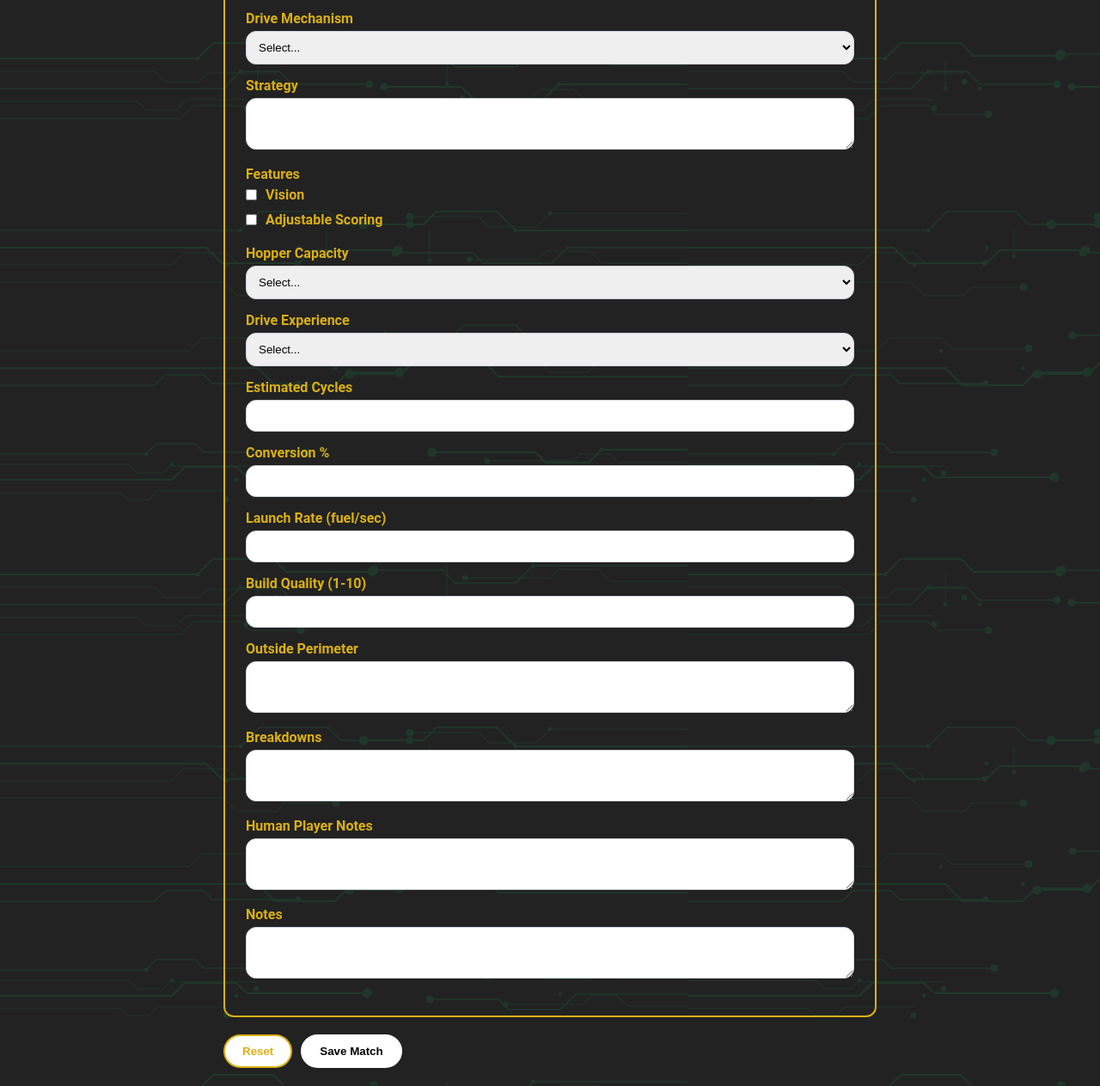
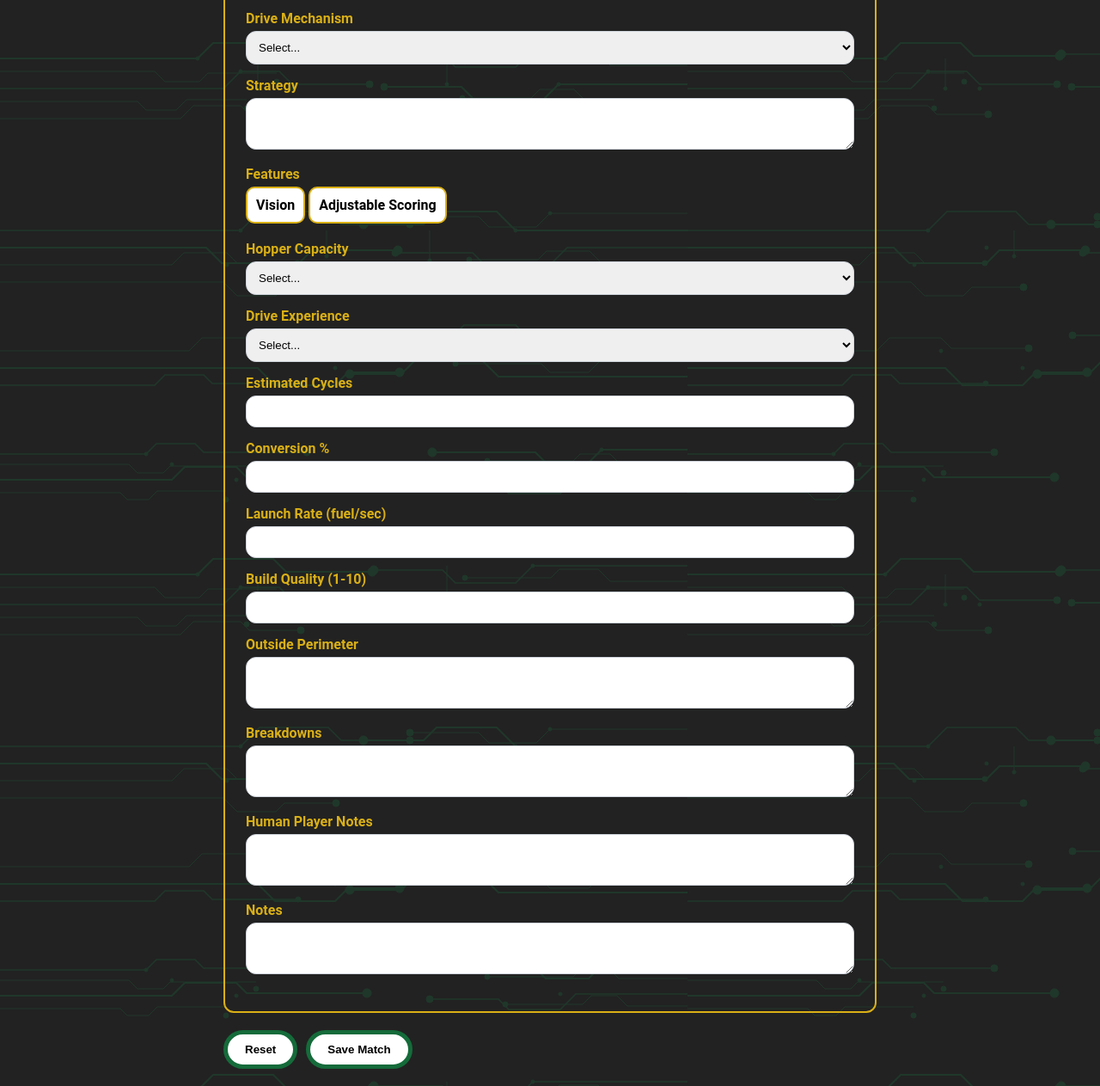
Before and after one commit to Algasem/Scouting-App, a plain HTML site: page index.html in a window 1280 px wide. Shown: the part 712-1975 px from the top of the page at 86% size. Drawn offline with Linux system fonts and the light colour scheme; files whose address does not match are found by name.

Commit message:
improved checkbox/radio styling, corrected script.js reference in index.html so it works on all machines. Continued work on data object to CSV formatting

```diff
--- a/index.html
+++ b/index.html
@@ -470,7 +470,7 @@
         </div>
     </div>
 
-    <script src="/Users/Algasem/FRC/2026-Scouting-App/script.js"></script>
+    <script src="script.js"></script>
 
 </body>
 </html>
--- a/script.js
+++ b/script.js
@@ -112,8 +112,24 @@ function resetForm(){
     }
 }
 
-function saveMatch(){
+// Returns a csv from an array of objects with
+// values separated by tabs and rows separated by newlines
+function saveMatch() {
 
+    const array = collectData();
+
+    // Use first element to choose the keys and the order
+    var keys = Object.keys(array[0]);
+
+    // Build header
+    var result = keys.join("\t") + "\n";
+
+    // Add the rows
+    array.forEach(function(obj){
+        result += keys.map(k => obj[k]).join("\t") + "\n";
+    });
+
+    return result;
 }
 
 function collectData(){
--- a/style.css
+++ b/style.css
@@ -5,6 +5,7 @@
   --border: #dab016;
   --radius: 12px;
   --black: #000000;
+  --green: #156B3A;
   --white: #ffffff
 }
         * {
@@ -33,6 +34,7 @@
             border: 1px solid #ccc;
         }
 
+
         .tabs {
             display: flex;
             gap: 10px;
@@ -56,6 +58,7 @@
         .tab.active {
             background: var(--black);
             color: #fff;
+            border-color: var(--white);
             border-color: var(--white);
         }
 
@@ -139,20 +142,23 @@
             text-align: center;
         }
 
-        .checkbox-group {
-            display: flex;
-            flex-direction: column;
-            gap: 5px;
+        .checkbox-label input[type="radio"], .checkbox-label input[type="checkbox"] {
+            display: none;
         }
 
         .checkbox-label {
-            display: flex;
-            align-items: center;
-            gap: 10px;
+            display: inline-block;
+            padding: 10px;
+            border: 2px solid var(--yellow);
+            border-radius: 10px;
+            background: #fff;
+            color: #000000;
+            transition: background 0.2s, color 0.2s;
         }
 
-        .checkbox-label input {
-            width: auto;
+        .checkbox-label:has(input:checked) {
+            background: var(--green);
+            color: #000000;
         }
 
         .buttons {
@@ -182,7 +188,8 @@
 
         .buttons button:nth-child(1){
             background: #ffffff;
-        color: var(--green);
+            border-color: var(--green);
+            border-width: 5px;
         }
 
         .buttons button:nth-child(1):hover{
@@ -192,7 +199,8 @@
 
         .buttons button:nth-child(2){
             background: #ffffff;
-        border-color: var(--white);
+            border-color: var(--green);
+            border-width: 5px;
         }
 
         .buttons button:nth-child(2):hover{
```
Lines whose indentation alone changed are shown as unchanged.
